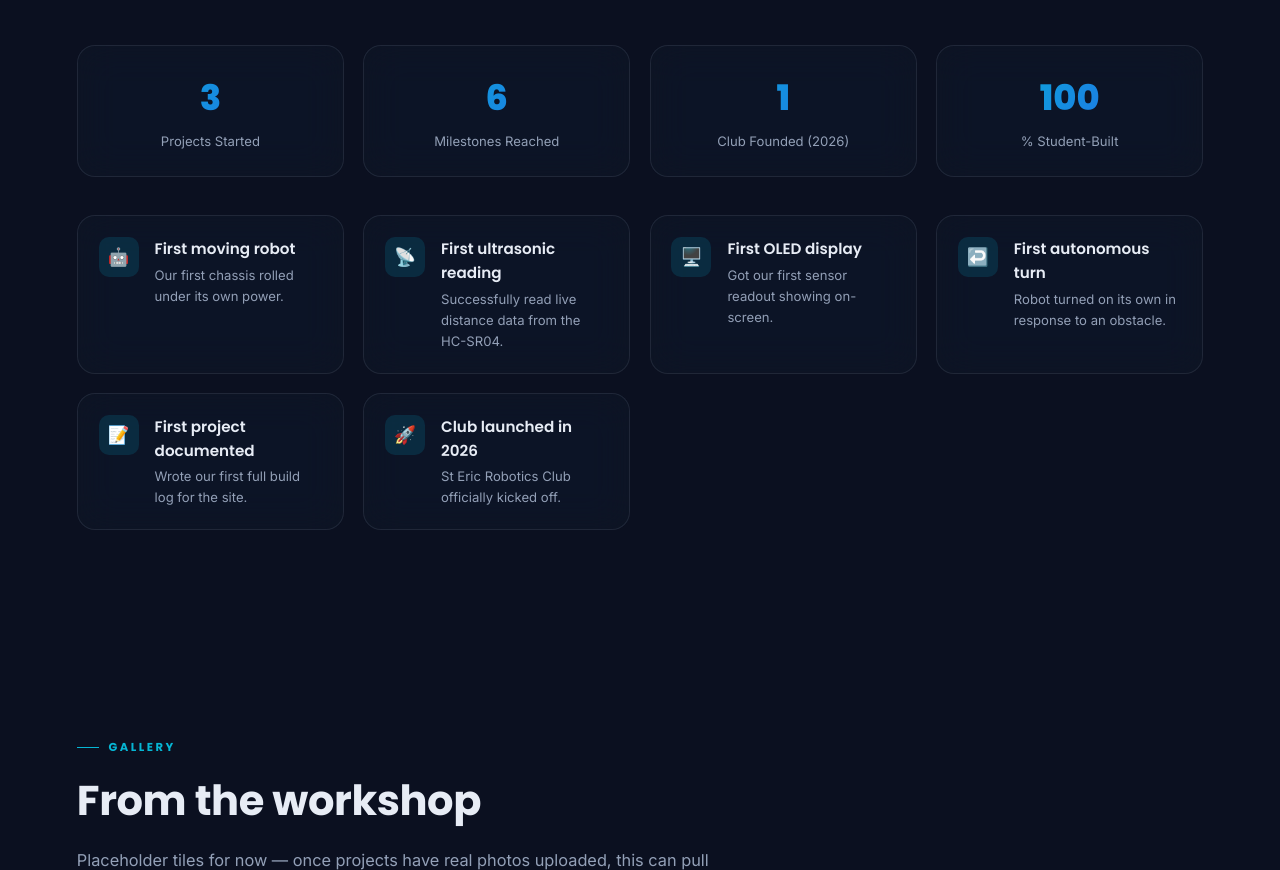
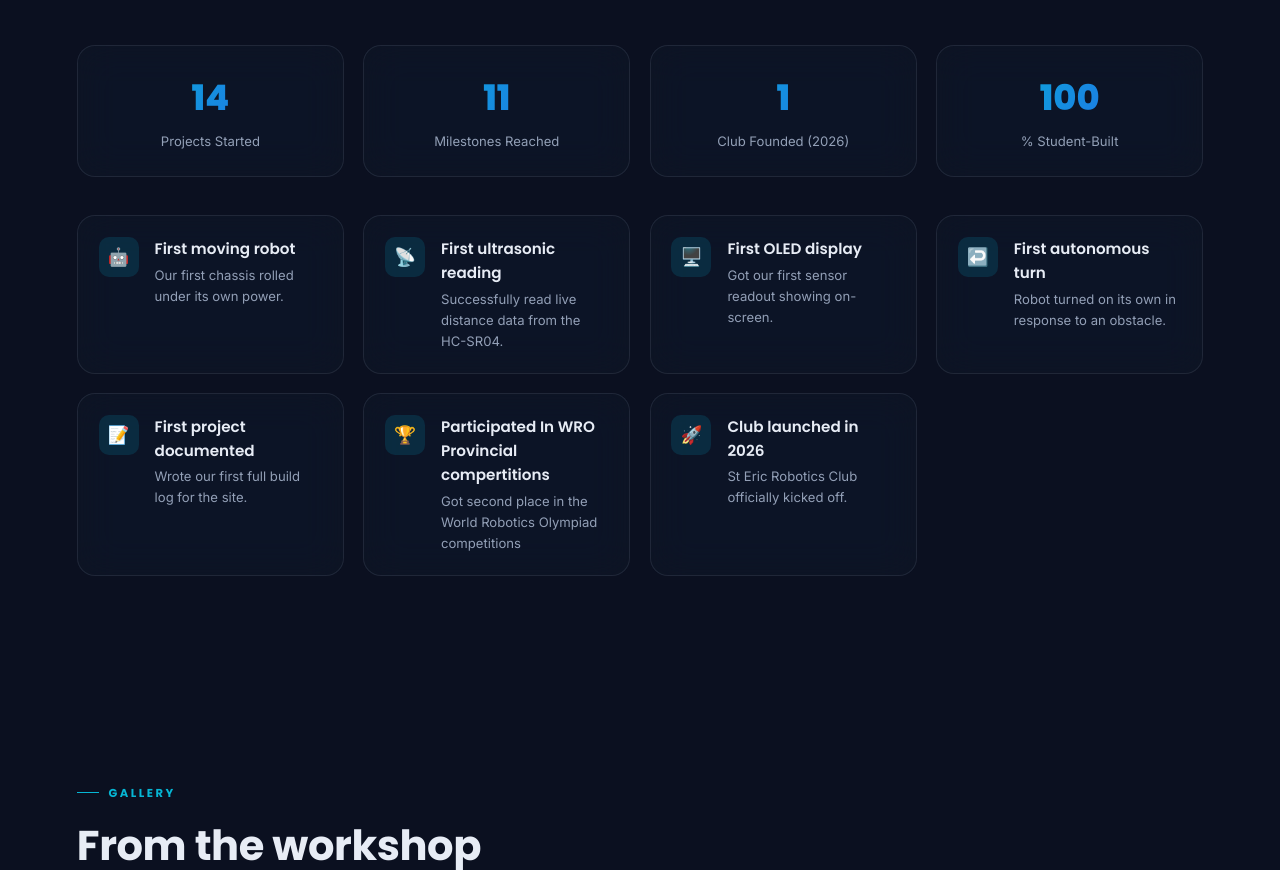
Before and after one commit to zuludiont-gif/St-Eric-Robotics, a plain HTML site: page index.html in a window 1280 px wide. Shown: the part 1557-2427 px from the top of the page. Drawn offline with nearby package versions, Linux system fonts and the light colour scheme.

Commit message:
Update project statistics and milestones in index.html

```diff
--- a/index.html
+++ b/index.html
@@ -271,8 +271,8 @@ loadProjects();
 
 /* ---------------- static achievements content ---------------- */
 const STATS = [
-  {num:3, label:'Projects Started'},
-  {num:6, label:'Milestones Reached'},
+  {num:14, label:'Projects Started'},
+  {num:11, label:'Milestones Reached'},
   {num:1, label:'Club Founded (2026)'},
   {num:100, label:'% Student-Built'}
 ];
@@ -282,6 +282,7 @@ const MILESTONES = [
   {icon:'🖥️', title:'First OLED display', note:'Got our first sensor readout showing on-screen.'},
   {icon:'↩️', title:'First autonomous turn', note:'Robot turned on its own in response to an obstacle.'},
   {icon:'📝', title:'First project documented', note:'Wrote our first full build log for the site.'},
+  {icon:'🏆', title:'Participated In WRO Provincial compertitions', note:'Got second place in the World Robotics Olympiad competitions'},
   {icon:'🚀', title:'Club launched in 2026', note:'St Eric Robotics Club officially kicked off.'}
 ];
 const GALLERY = [
```
